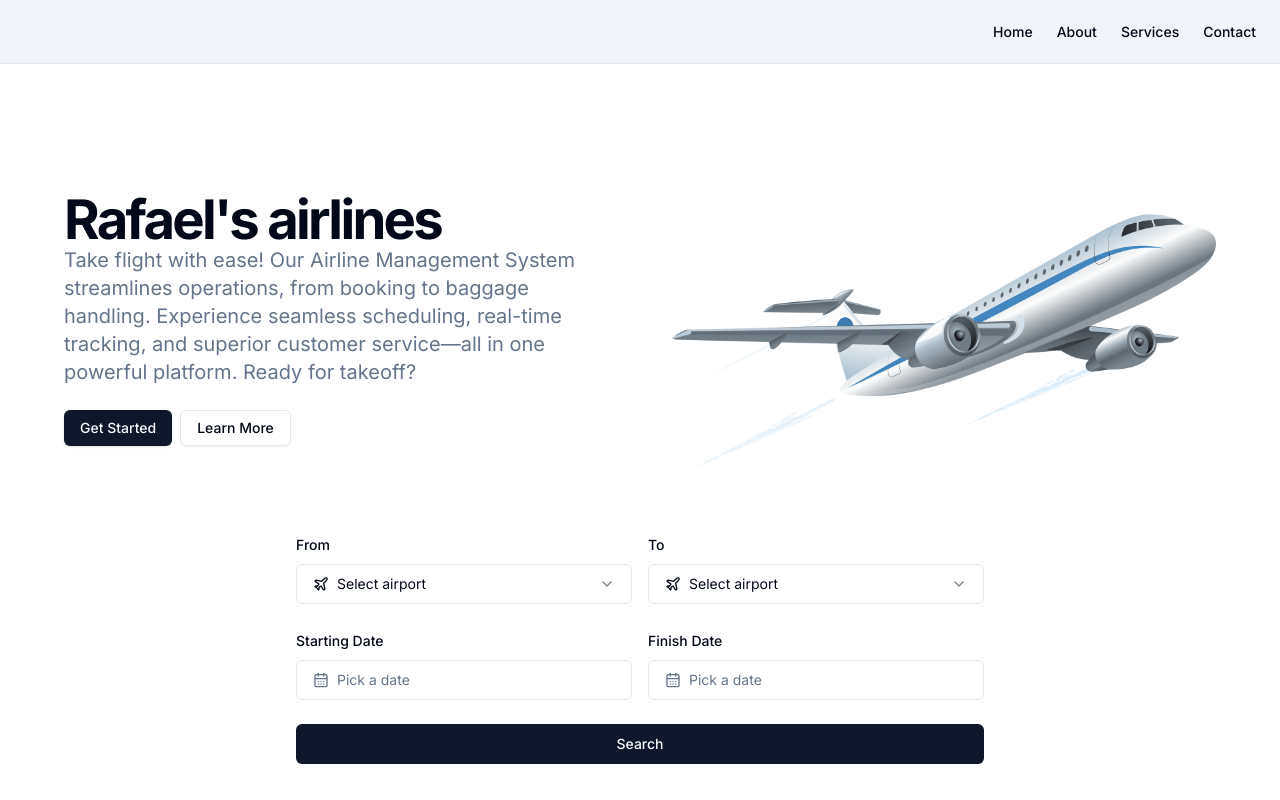
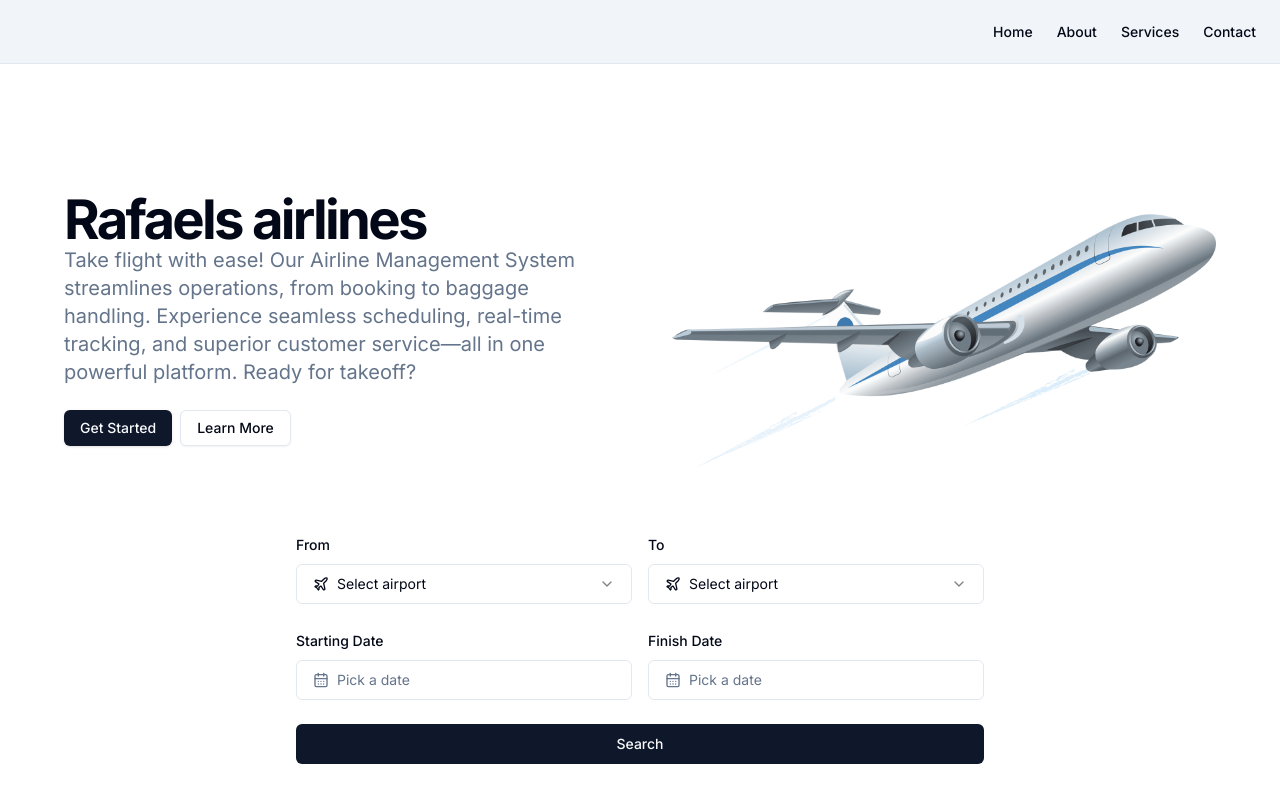
Before and after one commit to rafaelChristodoulou/ProjectSE2, a Next.js app: page / in a window 1280 px wide. Shown: the top 800 px of the page. Built offline with nearby package versions, Linux system fonts and the light colour scheme.

Commit message:
Automated commit: 10/27/2024 09:33:49

```diff
--- a/components/Welcome/welcome.jsx
+++ b/components/Welcome/welcome.jsx
@@ -13,7 +13,7 @@ return(
             <div className="grid max-w-[1300px] mx-auto gap-4 px-4 sm:px-6 md:px-10 md:grid-cols-2 md:gap-16">
               <div>
                 <h1 className="lg:leading-tighter text-3xl font-bold tracking-tighter sm:text-4xl md:text-5xl xl:text-[3.4rem] 2xl:text-[3.75rem]">
-                  Rafael's airlines
+                  Rafaels airlines
                 </h1>
                 <p className="mx-auto max-w-[700px] text-muted-foreground md:text-xl">
                 Take flight with ease! Our Airline Management System streamlines operations, from booking to baggage handling. Experience seamless scheduling, real-time tracking, and superior customer service—all in one powerful platform. Ready for takeoff?
```
Also changed, not shown: app/api/oracle-query/route.js (added).
